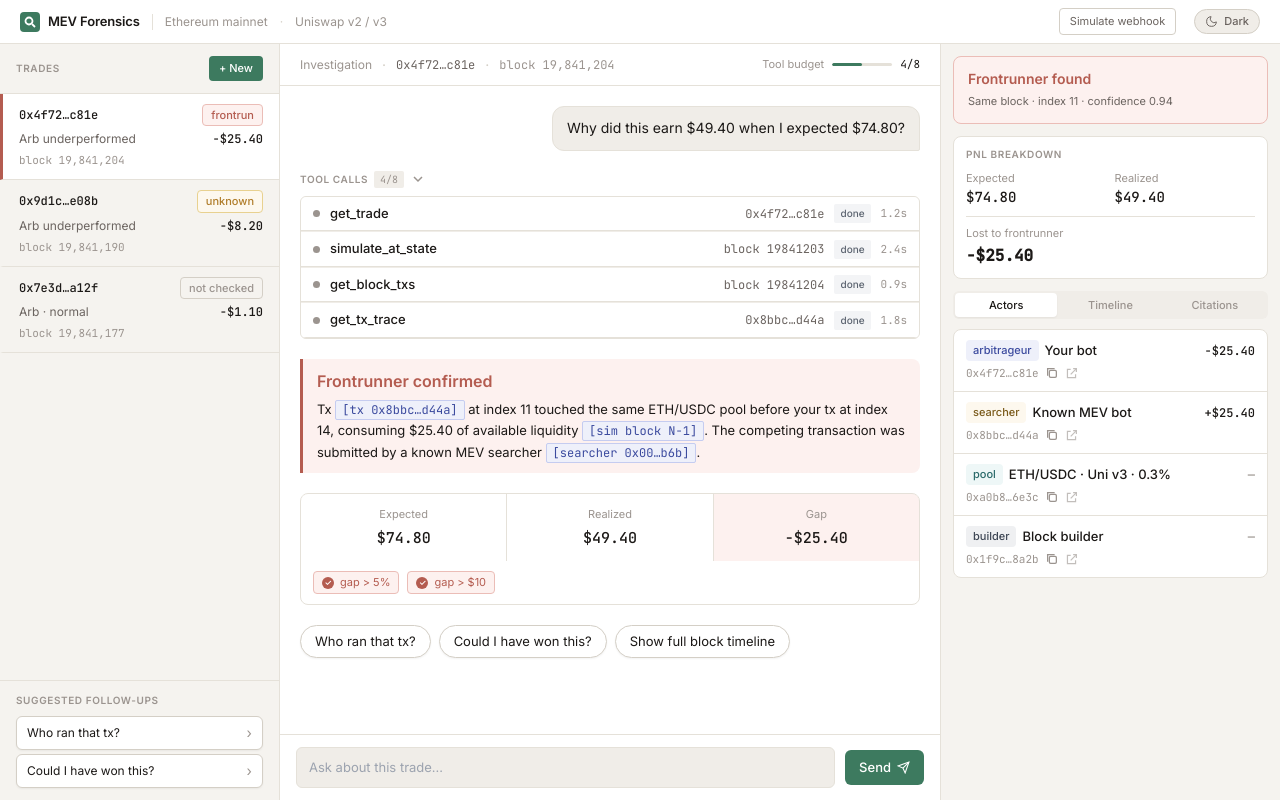
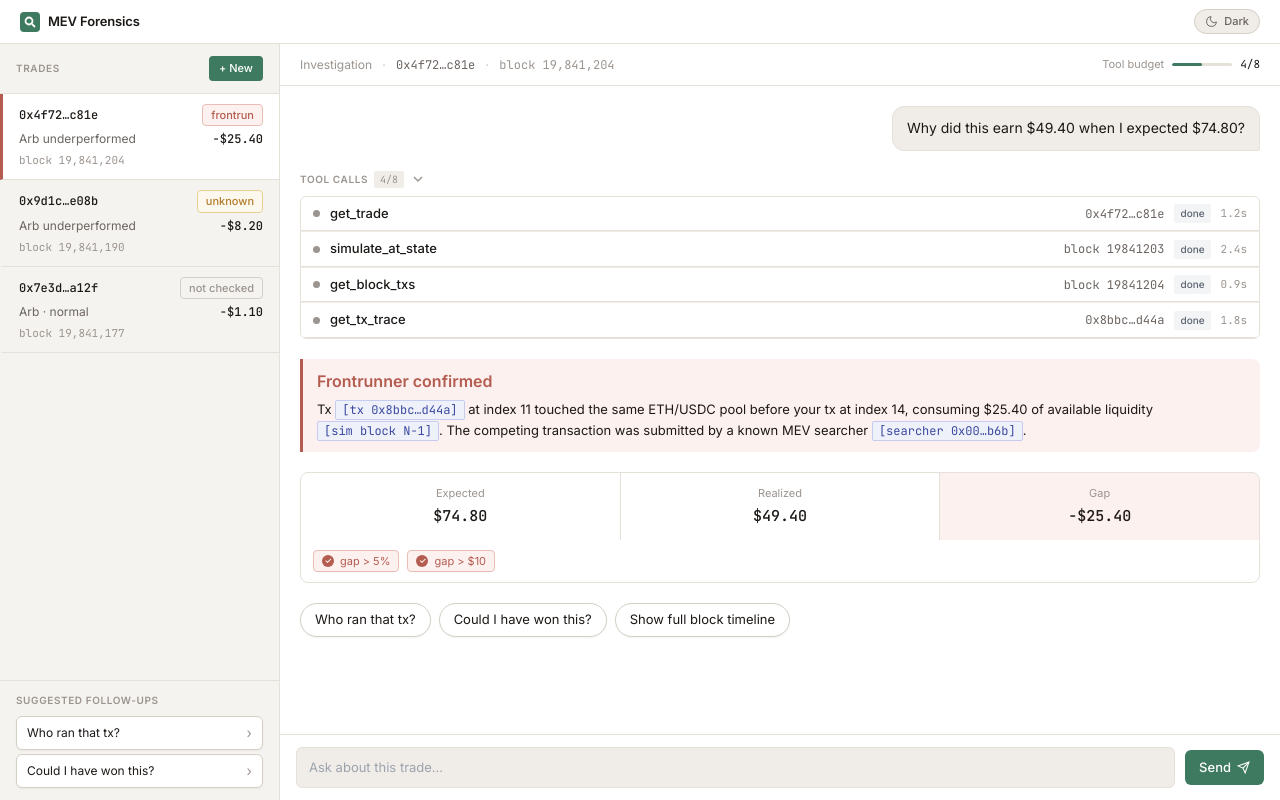
Before and after one commit to tskoyo/agentic-mev-forensics, a Next.js app in the folder apps/web/: page / in a window 1280 px wide. Built offline with nearby package versions, Linux system fonts and the light colour scheme.

Commit message:
Remove evidence panel, network labels, and webhook sim button (#49)

```diff
--- a/apps/web/components/mev-forensics/App.tsx
+++ b/apps/web/components/mev-forensics/App.tsx
@@ -5,12 +5,9 @@ import { INVESTIGATIONS, TRADES } from "@/lib/sample-data";
 import { Header } from "./Header";
 import { TradesSidebar } from "./sidebar/TradesSidebar";
 import { InvestigationCanvas } from "./canvas/InvestigationCanvas";
-import { EvidencePanel } from "./evidence/EvidencePanel";
-import { WebhookToast } from "./WebhookToast";
 
 export function App() {
   const [selectedId, setSelectedId] = useState<string>("tx1");
-  const [showToast, setShowToast]   = useState(false);
   // Sync initial state from DOM — the no-flash script in layout.tsx already
   // applied the correct theme before hydration.
   const [dark, setDark] = useState(() => {
@@ -38,7 +35,6 @@ export function App() {
       <Header
         dark={dark}
         onToggleDark={() => setDark((d) => !d)}
-        onSimulateWebhook={() => setShowToast(true)}
       />
 
       <div className="flex-1 flex overflow-hidden">
@@ -52,13 +48,7 @@ export function App() {
           investigation={selectedInv}
           onFollowUp={(q) => console.log("follow up:", q)}
         />
-        <EvidencePanel
-          trade={selectedTrade}
-          investigation={selectedInv}
-        />
       </div>
-
-      {showToast && <WebhookToast onDismiss={() => setShowToast(false)} />}
     </div>
   );
 }
--- a/apps/web/components/mev-forensics/Header.tsx
+++ b/apps/web/components/mev-forensics/Header.tsx
@@ -5,10 +5,9 @@ import { LogoIcon, MoonIcon, SunIcon } from "./primitives/icons";
 interface Props {
   dark: boolean;
   onToggleDark: () => void;
-  onSimulateWebhook: () => void;
 }
 
-export function Header({ dark, onToggleDark, onSimulateWebhook }: Props) {
+export function Header({ dark, onToggleDark }: Props) {
   return (
     <header className="h-11 shrink-0 bg-surface border-b border-border-s flex items-center px-5 gap-3">
       {/* Logo */}
@@ -21,21 +20,7 @@ export function Header({ dark, onToggleDark, onSimulateWebhook }: Props) {
         </span>
       </div>
 
-      <div className="w-px h-4 bg-border-s" />
-
-      <span className="text-xs text-text-t">Ethereum mainnet</span>
-      <span className="text-border-d text-xs">·</span>
-      <span className="text-xs text-text-t">Uniswap v2 / v3</span>
-
       <div className="flex-1" />
-
-      <button
-        type="button"
-        onClick={onSimulateWebhook}
-        className="px-2.5 py-1 bg-transparent border border-border-d rounded text-[11px] text-text-s cursor-pointer mr-1.5 hover:bg-sunken transition-colors"
-      >
-        Simulate webhook
-      </button>
 
       <button
         type="button"
```
Also changed, not shown: 1 other file (tests, documents, lock files or other folders).
